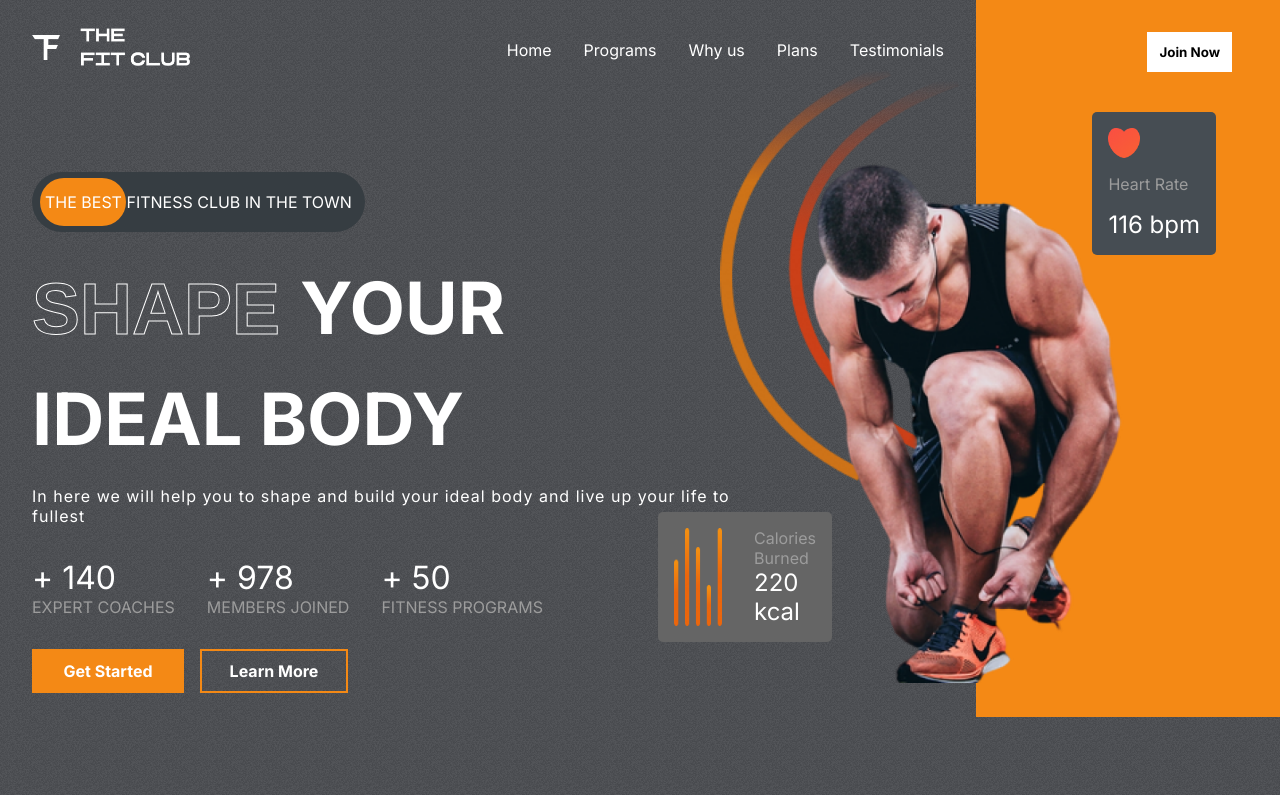
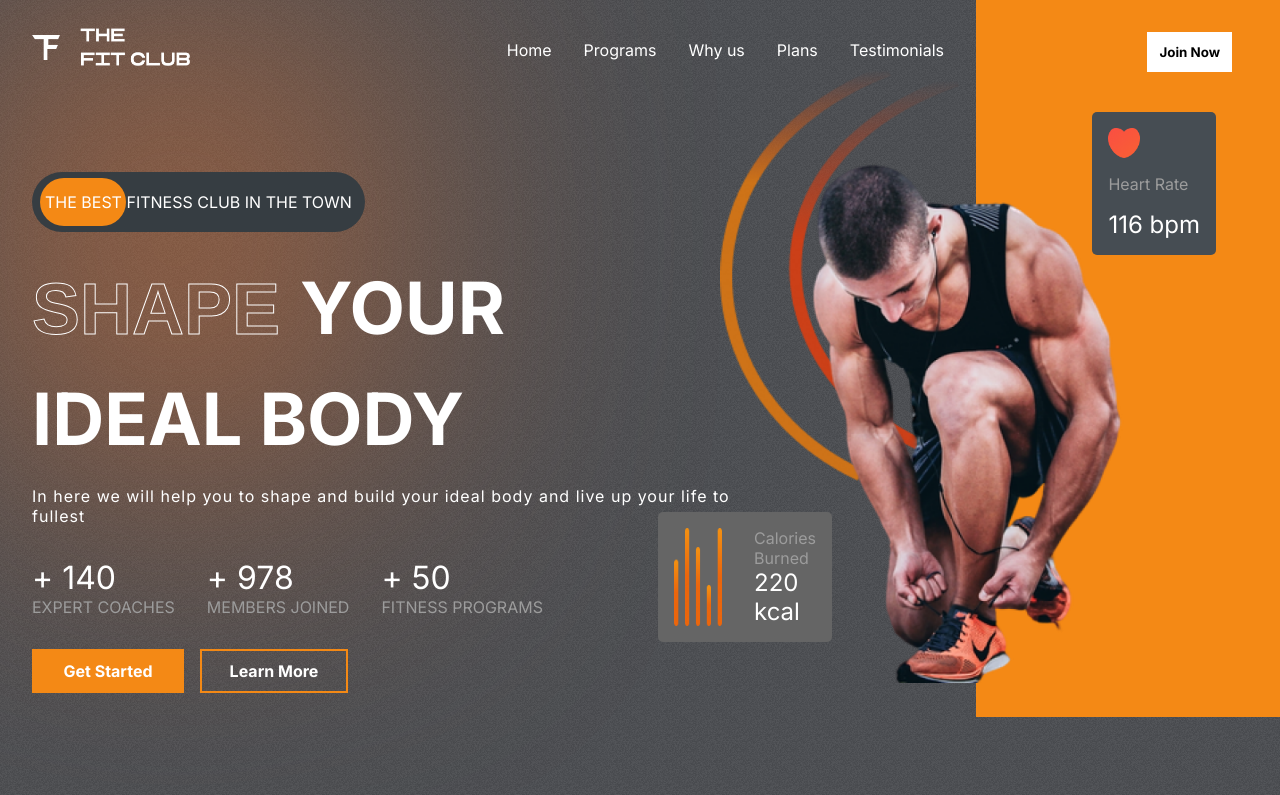
Before and after one commit to decifur/fitclub, a React (Create React App) app: page / in a window 1280 px wide. Shown: the top 795 px of the page. Built offline with nearby package versions, Linux system fonts and the light colour scheme.

Commit message:
added hero blur styles

```diff
--- a/src/components/Hero/Hero.css
+++ b/src/components/Hero/Hero.css
@@ -1,6 +1,12 @@
 .hero{
     display: flex;
     justify-content: space-between;
+}
+
+.hero-blur{
+    width: 22rem;
+    height: 30rem;
+    left: 0;
 }
 
 .left-h{
```
